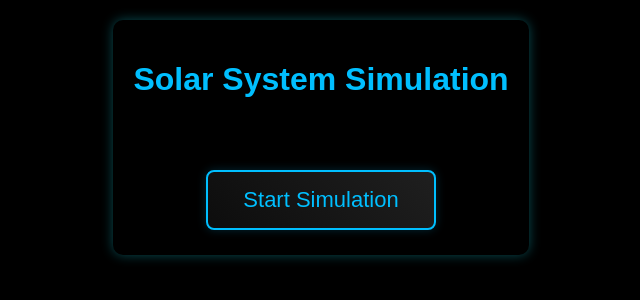
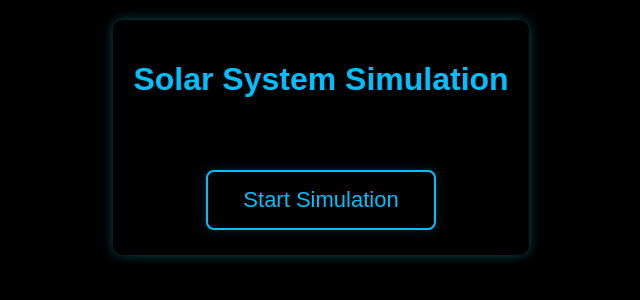
Before and after one commit to Root3141/Orbit, a Flask app: page / in a window 1280 px wide. Shown: the top 300 px of the page, without its empty margins (319-959 px from the left). Run offline with Flask 3, Linux system fonts and the light colour scheme; parts of the project's set-up code (start-up, migrations or seed data) failed here and were passed over.

Commit message:
Setup port to flask

```diff
--- /dev/null
+++ b/requirements.txt
@@ -0,0 +1,4 @@
+Flask==3.1.0
+matplotlib==3.5.1
+numpy==1.26.4
+gunicorn==21.2.0
--- a/static/script.js
+++ b/static/script.js
@@ -4,10 +4,10 @@ const showBtn = document.querySelector(".show");
 const canvas = document.getElementById("simCanvas");
 const ctx = canvas.getContext("2d");
 
-let currScale = 600;
 let isPlaying = false;
 let interval = null;
-const FPS = 10;
+const FPS = 30;
+let scaleFactor = 1;
 
 showBtn.addEventListener("click", () => {
   showBtn.style.display = "none";
@@ -50,16 +50,23 @@ function stopSim() {
   }
 }
 
-
 function drawBodies(bodies) {
-  ctx.fillStyle = "rgba(0, 0, 0, 0.2)";
+  ctx.fillStyle = "rgba(24, 24, 24, 0.2)";
   ctx.fillRect(0, 0, canvas.width, canvas.height);
   bodies.forEach((body) => {
-    const cx = canvas.width / 2 + body.x;
-    const cy = canvas.height / 2 + body.y;
+    const cx = canvas.width / 2 + body.x * scaleFactor;
+    const cy = canvas.height / 2 + body.y * scaleFactor;
     ctx.beginPath();
-    ctx.arc(cx, cy, 0, Math.PI * 2);
+    ctx.arc(cx, cy, body.size/Math.sqrt(scaleFactor), 0, Math.PI * 2);
     ctx.fillStyle = body.color;
     ctx.fill();
   });
 }
+
+document.getElementById("zoomOut").addEventListener("click", () => {
+  scaleFactor = Math.min(scaleFactor*1.2, 10);
+});
+
+document.getElementById("zoomIn").addEventListener("click", () => {
+  scaleFactor = Math.min(scaleFactor/1.2, 0.001);
+});
--- a/static/style.css
+++ b/static/style.css
@@ -8,7 +8,7 @@ body {
 }
 .container {
   display: inline-block;
-  background-color: inherit;
+  background-color: #000;
   padding: 20px;
   border-radius: 10px;
   box-shadow: 0 0 12px rgba(19, 182, 197, 0.411);
@@ -58,7 +58,7 @@ input[type="range"] {
   font-size: 22px;
   padding: 15px 35px;
   margin-top: 50px;
-  background: linear-gradient(45deg, #0d0d0d, #1f1f1f); /* very dark */
+  background-color: #000;
   color: #00bfff;
   border: 2px solid #00bfff;
   border-radius: 8px;
--- a/templates/index.html
+++ b/templates/index.html
@@ -14,6 +14,8 @@
             <canvas id="simCanvas" width="600" height="600"></canvas>
             <div class="controls">
                 <button id="toggle">Pause/Play</button>
+                <button id="zoomOut">-</button>
+                <button id="zoomIn">+</button>
             </div>
         </div>
     </div>
```
Also changed, not shown: sim.py (+19 -12 lines).
